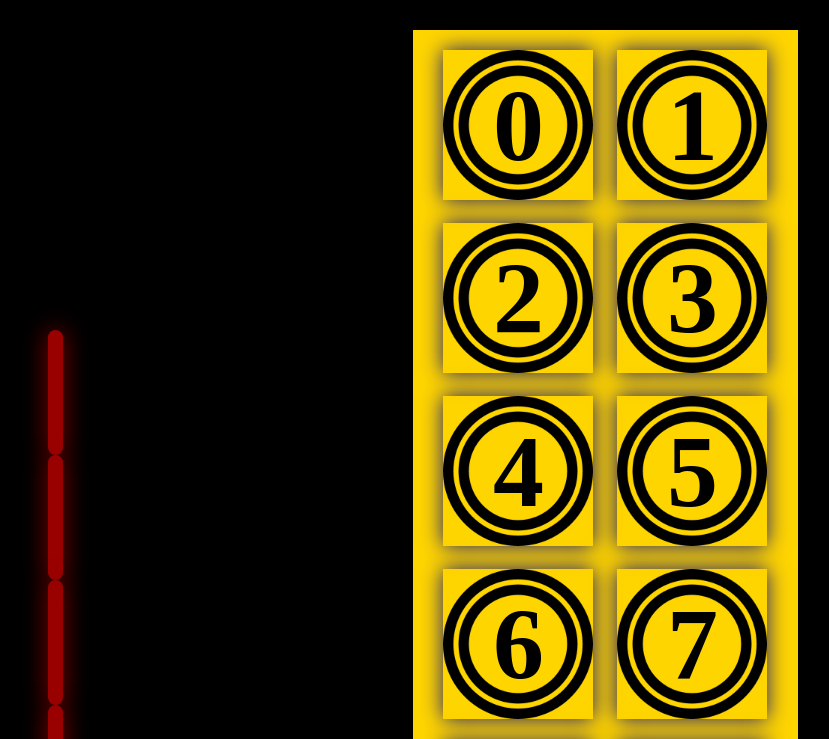
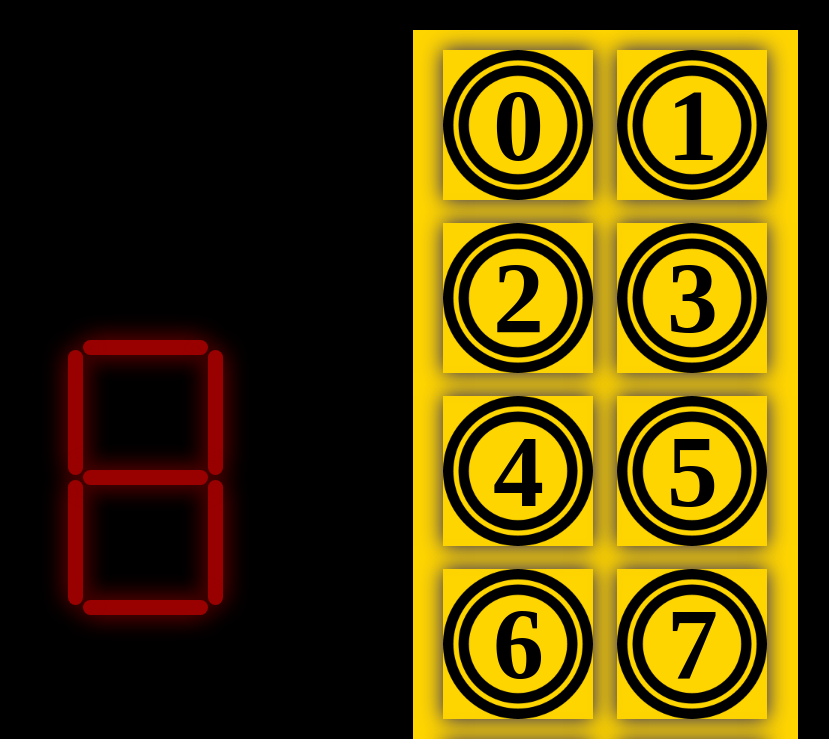
Before and after one commit to fatiihbulbul/lyk18-front-end-works, a plain HTML site: page 6-ElevatorPanel/panel.html in a window 1280 px wide. Shown: the top 739 px of the page, without its empty margins (217-1046 px from the left). Drawn offline with Linux system fonts and the light colour scheme; files whose address does not match are found by name.

Commit message:
:book: modified

```diff
--- a/6-ElevatorPanel/css/style.css
+++ b/6-ElevatorPanel/css/style.css
@@ -72,6 +72,45 @@ body {
   left: 50px;
 }
 
+.A {
+  position: absolute;
+  top: -45px;
+  left: 90px;
+  transform: rotate(90deg);
+}
+.B {
+  position: absolute;
+  top: 20px;
+  left: 160px;
+}
+.C {
+  position: absolute;
+  top: 150px;
+  left: 160px;
+}
+.D {
+  position: absolute;
+  top: 215px;
+  left: 90px;
+  transform: rotate(90deg);
+}
+.E {
+  position: absolute;
+  top: 150px;
+  left: 20px;
+}
+.F {
+  position: absolute;
+  top: 20px;
+  left: 20px;
+}
+.G {
+  position: absolute;
+  top: 85px;
+  left: 90px;
+  transform: rotate(90deg);
+}
+
 .ground {
 
 }
```
